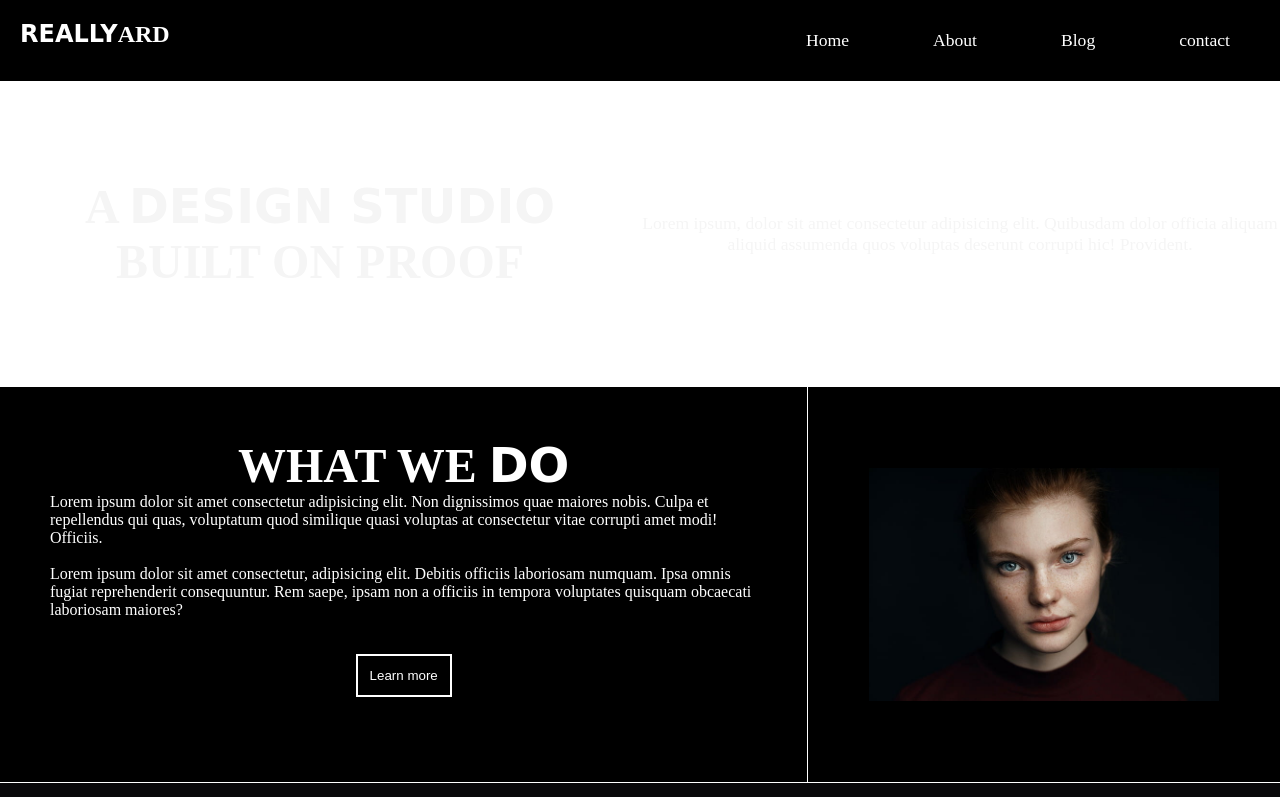
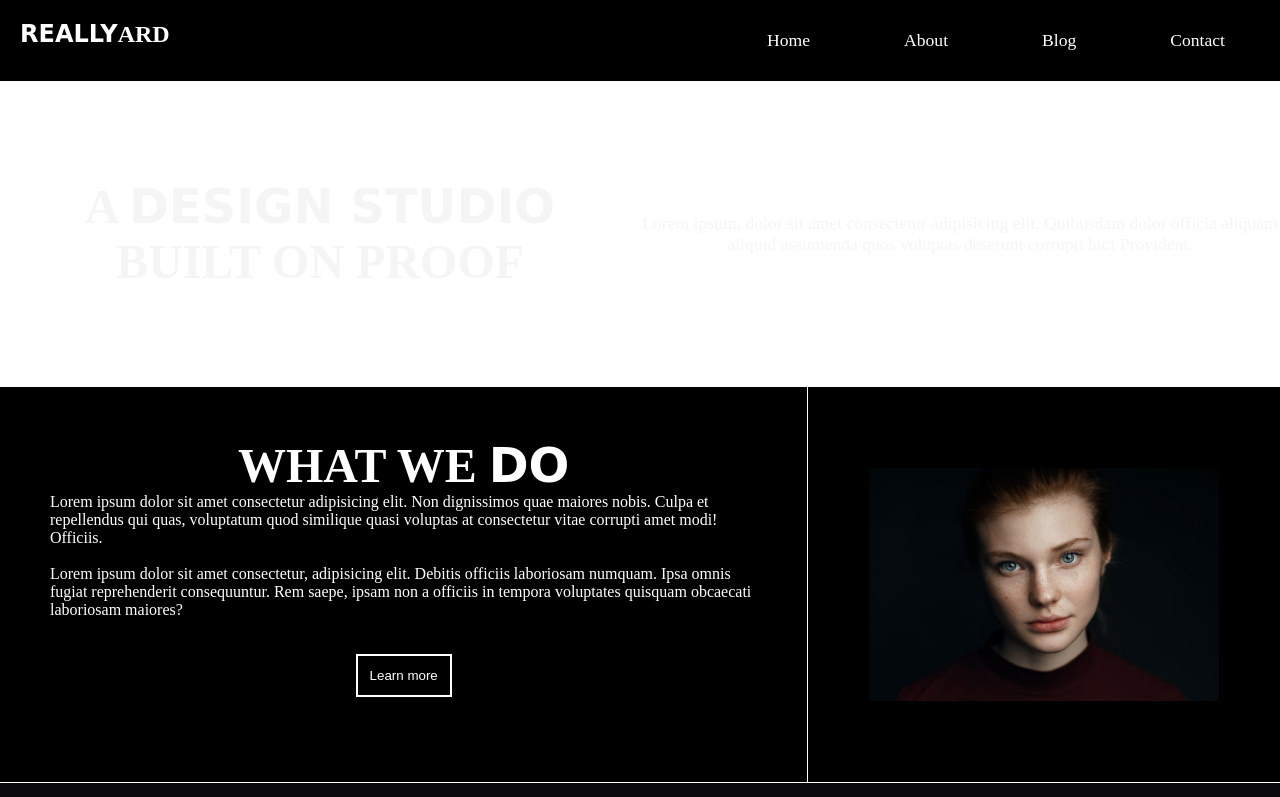
Before and after one commit to mohammadauf/darkweb, a plain HTML site: page index.html in a window 1280 px wide. Shown: the top 797 px of the page. Drawn offline with Linux system fonts and the light colour scheme; a web font is replaced by a local one.

Commit message:
updating
web dark

```diff
--- a/css/style.css
+++ b/css/style.css
@@ -1,6 +1,10 @@
     * {
         margin: 0%;
         padding: 0%;
+    }
+
+    * {
+        scroll-behavior: smooth;
     }
 
     .navbar {
@@ -33,10 +37,15 @@
     }
 
     #menu li a {
-        padding: 15px 20px;
+        padding: 15px 25px;
         font-size: 1.1rem;
         text-decoration: none;
         color: white;
+    }
+
+    #menu li a:hover {
+        background-color: white;
+        color: black;
     }
 
     #change {
@@ -117,6 +126,10 @@
 
     #btn {
         padding-top: 20px;
+    }
+
+    #btn button:hover {
+        background-color: black;
     }
 
     #btn button {
--- a/index.html
+++ b/index.html
@@ -20,9 +20,9 @@
             <span onclick="func()">&#9776;</span>
             <ul id="menu">
                 <li><a href="">Home</a></li>
-                <li><a href="">About</a></li>
+                <li><a href="#sec2">About</a></li>
                 <li><a href="">Blog</a></li>
-                <li><a href="">contact</a></li>
+                <li><a href="#contact">Contact</a></li>
             </ul>
         </div>
     </nav>
@@ -35,7 +35,7 @@
         </div>
     </section>
 
-    <section id="sec2">
+    <section id="sec2" id="about">
         <div id="s1">
             <div id="heading">
                 <h1>WHAT WE <span id="change">DO</span></h1>
@@ -52,7 +52,7 @@
             <img src="Images/girl.jpg" alt="">
         </div>
     </section>
-    <section class="contact">
+    <section id="contact" class="contact">
         <h2>Contact Us</h2>
         <form action=""> S
             <div class="formgroup">
```
